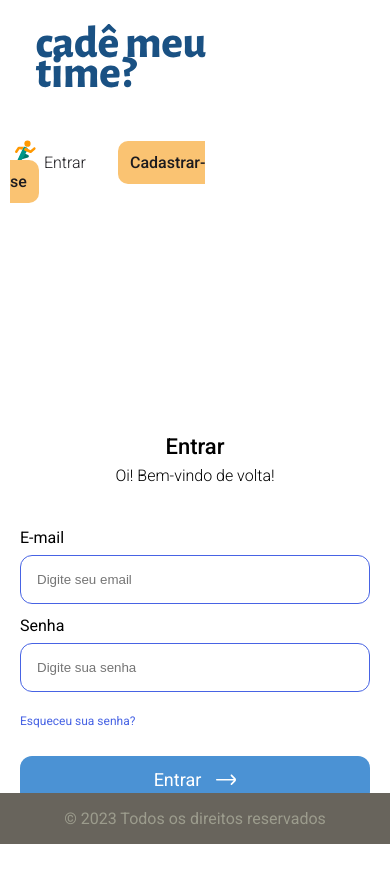
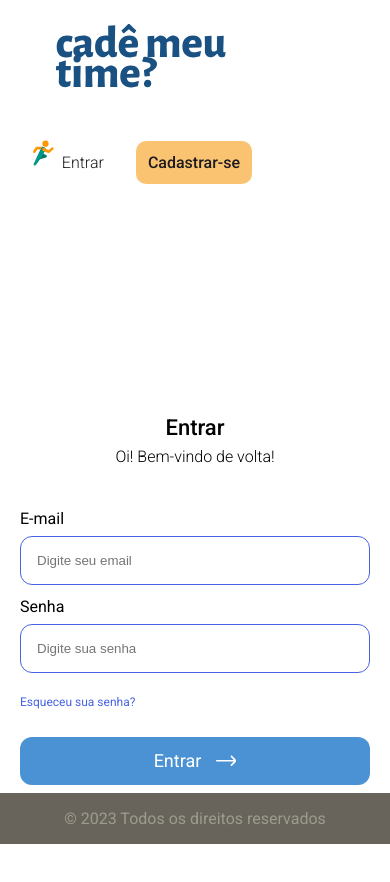
Before and after one commit to ICEI-PUC-Minas-PMV-ADS/cademeutime, a React (Vite) app in the folder src/frontend/: page /cademeutime/login in a window 390 px wide. Shown: the top 882 px of the page. Built offline with nearby package versions, Linux system fonts and the light colour scheme.

Commit message:
ajustando mobile

```diff
--- a/src/frontend/src/pages/Header/header.css
+++ b/src/frontend/src/pages/Header/header.css
@@ -32,10 +32,10 @@
 
   @media screen and (max-width: 600px) {
     .headerHome {
-      width: 350px;
       flex-direction: column;
       padding-left: 10px;
     }
+  }
 
   .buttonHeader{
       margin-top: 50px;
--- a/src/frontend/src/routes/AppRoutes.jsx
+++ b/src/frontend/src/routes/AppRoutes.jsx
@@ -18,7 +18,8 @@
         <Route path="/login" element={<Login />} />
         <Route path="/register" element={<Register />} />
         <Route path="/registerEvent" element={<RegisterEvent />} />
-        <Route path="/Home" element={<Home />} />
+        {/* A home será a rota padrão no mobile ao abrir. Por isso, deve ser a rota base -> '/' */}
+        <Route path="/" element={<Home />} />
         <Route path="/mapPage" element={<MapPage />} />
         <Route path="/EventDescription" element={<EventDescription />} />
         <Route path="/ViewEvents" element={<ViewEvents />} />
```
